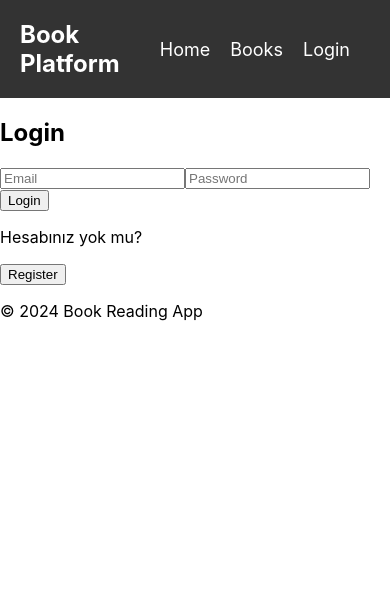
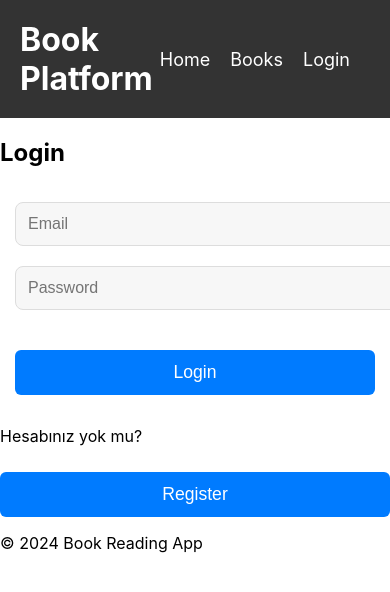
Before and after one commit to eylulseyit/Book-Review-Platform, a React (Create React App) app in the folder client/: page /login in a window 390 px wide. Shown: the top 592 px of the page. Built offline with nearby package versions, Linux system fonts and the light colour scheme.

Commit message:
profile css

```diff
--- /dev/null
+++ b/client/src/pages/Profile.css
@@ -0,0 +1,163 @@
+/* Genel Sayfa Ayarları */
+.profile-container {
+    font-family: 'Segoe UI', Tahoma, Geneva, Verdana, sans-serif;
+    background-color: #f0f0f5;
+    padding: 30px;
+    margin: 30px auto;
+    max-width: 1000px;
+    border-radius: 15px;
+    box-shadow: 0 6px 20px rgba(0, 0, 0, 0.1);
+    background-image: linear-gradient(145deg, #ffffff, #e6e6f1);
+}
+
+/* Başlık Stili */
+.profile-container h1 {
+    font-size: 2.5rem;
+    text-align: center;
+    color: #333;
+    margin-bottom: 20px;
+    font-weight: bold;
+}
+
+/* Profil Bilgileri Stili */
+.profile-info {
+    background-color: white;
+    border-radius: 10px;
+    padding: 20px;
+    box-shadow: 0 4px 8px rgba(0, 0, 0, 0.05);
+}
+
+.profile-info p {
+    font-size: 1.1rem;
+    line-height: 1.6;
+    color: #333;
+    margin-bottom: 10px;
+}
+
+.profile-info strong {
+    color: #5e5e5e;
+}
+
+/* Biyografi Alanı */
+textarea {
+    width: 100%;
+    padding: 12px;
+    margin-bottom: 20px;
+    border-radius: 8px;
+    border: 1px solid #ddd;
+    background-color: #f7f7f7;
+    font-size: 1rem;
+    color: #333;
+    font-family: 'Segoe UI', Tahoma, Geneva, Verdana, sans-serif;
+    resize: vertical;
+    box-sizing: border-box;
+}
+
+textarea:focus {
+    outline: none;
+    border-color: #007bff;
+    box-shadow: 0 0 8px rgba(0, 123, 255, 0.5);
+}
+
+/* Form Butonları */
+button {
+    padding: 12px 20px;
+    font-size: 1.1rem;
+    border: none;
+    border-radius: 6px;
+    background-color: #007bff;
+    color: white;
+    cursor: pointer;
+    transition: background-color 0.3s ease;
+    margin-top: 10px;
+}
+
+button:hover {
+    background-color: #0056b3;
+}
+
+button[type="button"] {
+    background-color: #f44336;
+}
+
+button[type="button"]:hover {
+    background-color: #d32f2f;
+}
+
+/* Form Başlıkları */
+form h2 {
+    font-size: 1.5rem;
+    color: #333;
+    margin-bottom: 15px;
+    font-weight: bold;
+}
+
+/* Giriş Alanları (input) */
+input[type="text"],
+input[type="email"],
+input[type="password"] {
+    width: 100%;
+    padding: 12px;
+    border-radius: 8px;
+    border: 1px solid #ddd;
+    background-color: #f7f7f7;
+    margin-bottom: 20px;
+    font-size: 1rem;
+    color: #333;
+}
+
+input[type="password"] {
+    margin-bottom: 30px;
+}
+
+input:focus {
+    outline: none;
+    border-color: #007bff;
+    box-shadow: 0 0 8px rgba(0, 123, 255, 0.5);
+}
+
+/* Hata Mesajı */
+.error-message {
+    color: red;
+    font-size: 1rem;
+    text-align: center;
+    margin-top: 15px;
+}
+
+/* Profil Sayfası Genel Mesajlar */
+.loading-message {
+    text-align: center;
+    font-size: 1.2rem;
+    color: #666;
+}
+
+/* Responsive tasarım */
+@media (max-width: 768px) {
+    .profile-container {
+        padding: 20px;
+        margin: 20px;
+    }
+
+    .profile-info,
+    form {
+        padding: 15px;
+    }
+
+    h1 {
+        font-size: 2rem;
+    }
+
+    button {
+        width: 100%;
+    }
+
+    textarea {
+        width: 100%;
+    }
+
+    input[type="text"],
+    input[type="email"],
+    input[type="password"] {
+        width: 100%;
+    }
+}
--- a/client/src/pages/Profile.js
+++ b/client/src/pages/Profile.js
@@ -1,5 +1,7 @@
 import React, { useEffect, useState } from "react";
 import { fetchProfile, updateUser, updateBio } from "../services/api";
+import './Profile.css'; // CSS dosyasının yolu
+
 
 const Profile = ({ handleLogout }) => {
     const [user, setUser] = useState(null);
```
